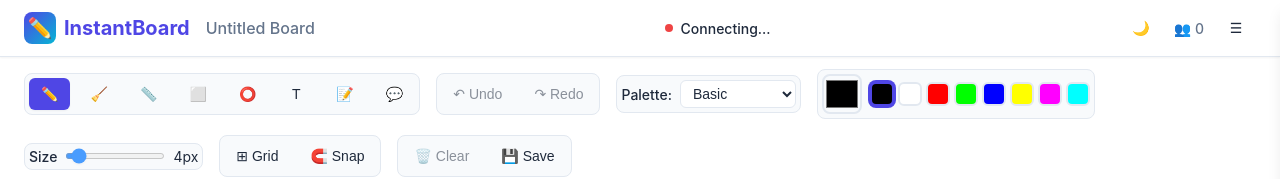
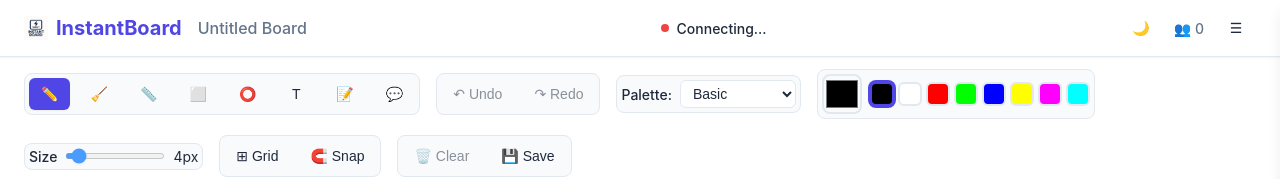
Before and after one commit to aKash-S19/InstantBoard, a React (Create React App) app in the folder frontend/: page / in a window 1280 px wide. Shown: the top 179 px of the page. Built offline with nearby package versions, Linux system fonts and the light colour scheme; no server answers.

Commit message:
Icon changes 1

```diff
--- a/frontend/src/App.js
+++ b/frontend/src/App.js
@@ -1140,7 +1140,7 @@ function App() {
       <header className="header">
         <div className="header-left">
           <div className="logo">
-            <div className="logo-icon">✏️</div>
+            <img src="/logoh.png" alt="Logo" className="logo-image" style={{width: '24px', height: '24px'}} />
             InstantBoard
           </div>
           <div className="board-title">{boardTitle}</div>
```
Also changed, not shown: frontend/public/logoh.png (added).
